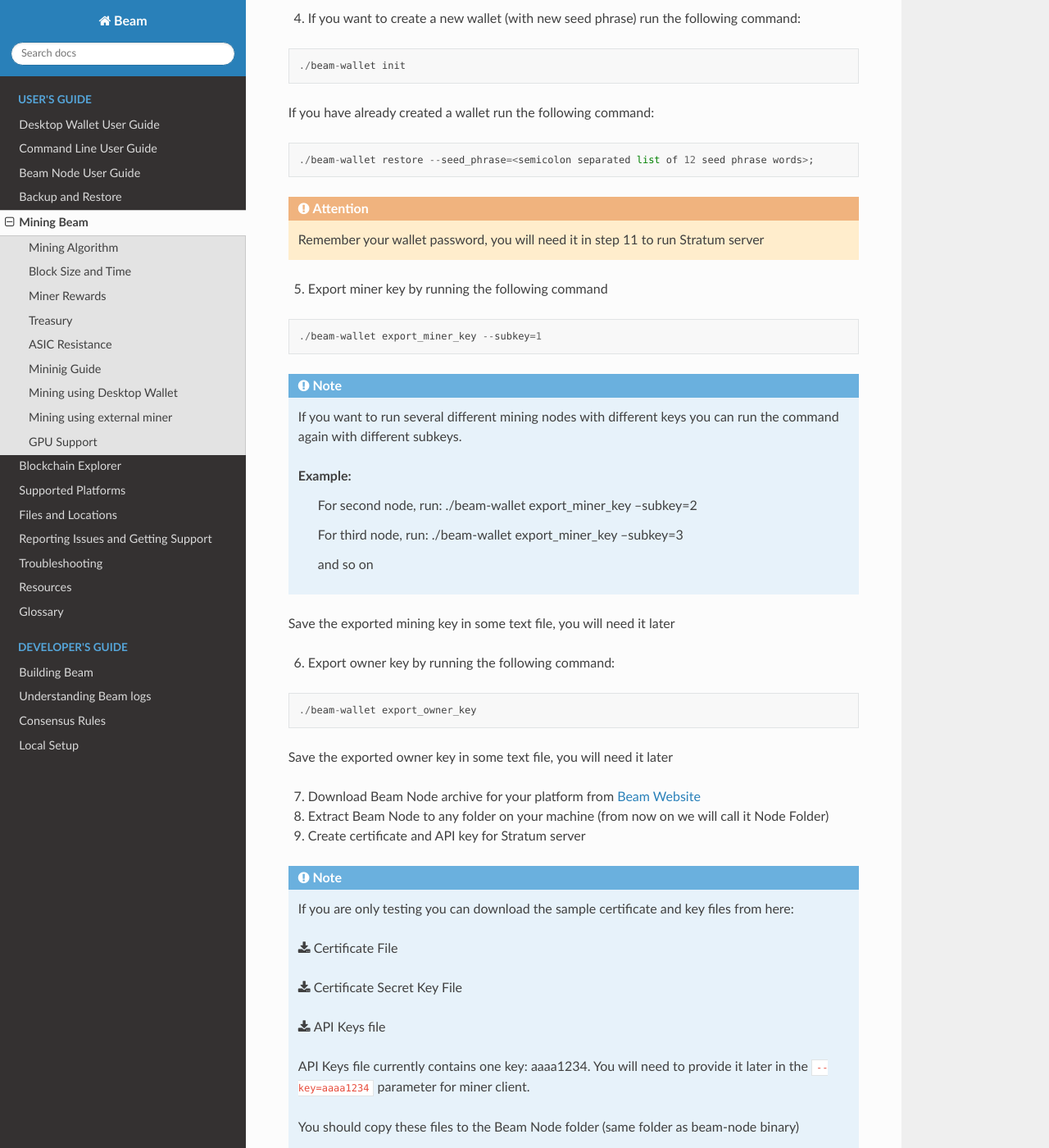
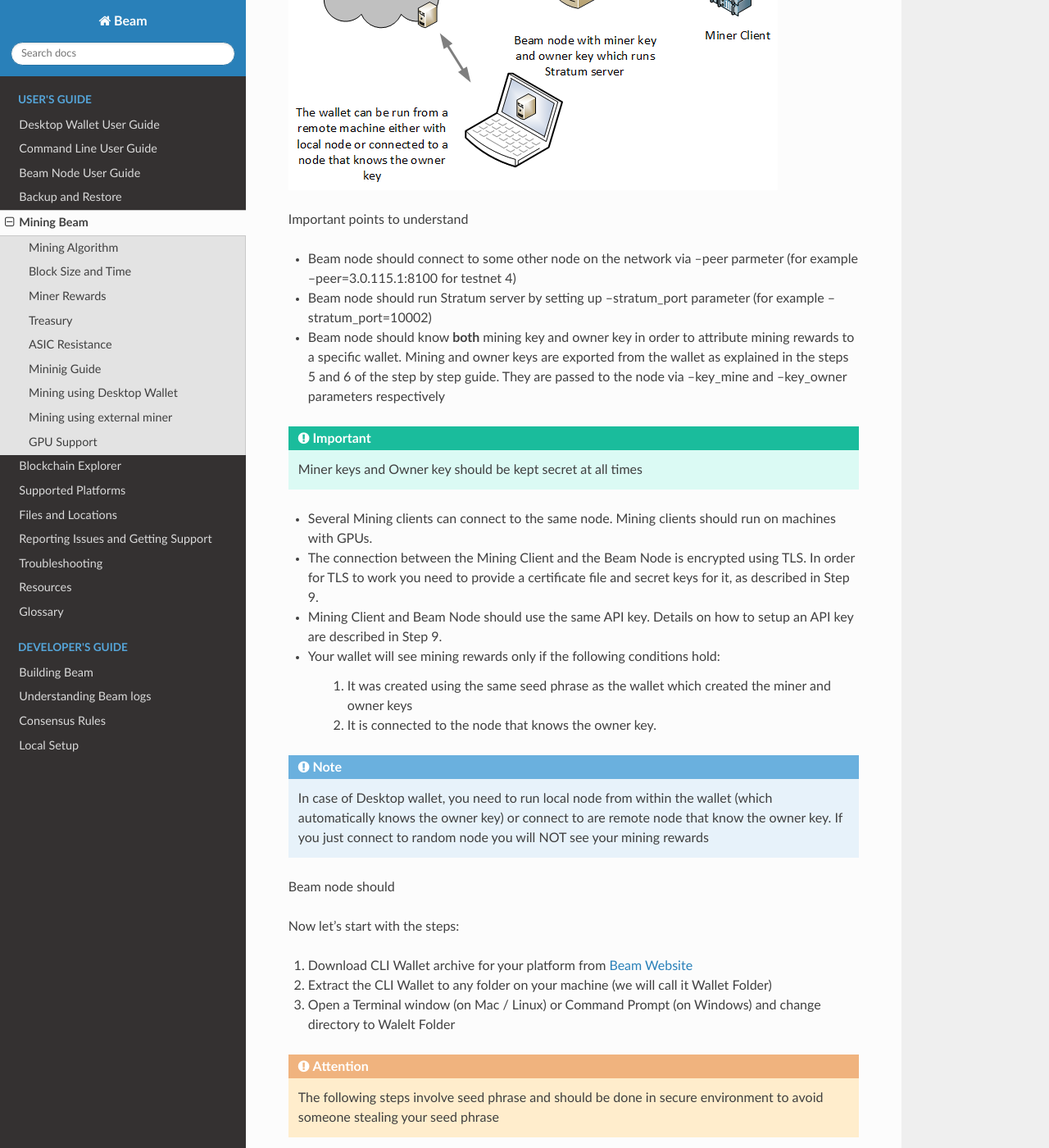
Before and after one commit to BeamMW/beam-docs, a Sphinx documentation site: the page built from source/rtd_pages/user_mining_beam.rst, in a window 1280 px wide and 1400 px high, scrolled down 2777 px. Shown: the whole window at 82% size. Built offline with Sphinx 7.4.7 and the Read the Docs theme 2.0.0, drawn with Linux system fonts in a browser that asks for light colours; the version number could not be read and is left out; some of the changed text lies outside the part shown.

Commit message:
Mining guide updated

```diff
--- a/source/rtd_pages/user_mining_beam.rst
+++ b/source/rtd_pages/user_mining_beam.rst
@@ -87,6 +87,40 @@
 
 This is a step by step guide on how to setup mining using stand alone Beam Node with Stratum Server and a mining client.
 
+Before you start with the steps, please review the sample Mining Architecture
+
+.. figure:: images/mining_archtecture.png
+   :alt: Mining Archtecture
+
+
+Important points to understand
+
+* Beam node should connect to some other node on the network via --peer parmeter (for example --peer=3.0.115.1:8100 for testnet 4)
+
+* Beam node should run Stratum server by setting up --stratum_port parameter (for example --stratum_port=10002)
+
+* Beam node should know **both** mining key and owner key in order to attribute mining rewards to a specific wallet. Mining and owner keys are exported from the wallet as explained in the steps 5 and 6 of the step by step guide. They are passed to the node via --key_mine and --key_owner parameters respectively
+
+.. important:: Miner keys and Owner key should be kept secret at all times
+
+* Several Mining clients can connect to the same node. Mining clients should run on machines with GPUs.
+
+* The connection between the Mining Client and the Beam Node is encrypted using TLS. In order for TLS to work you need to provide a certificate file and secret keys for it, as described in Step 9.
+
+* Mining Client and Beam Node should use the same API key. Details on how to setup an API key are described in Step 9.
+
+* Your wallet will see mining rewards only if the following conditions hold:
+
+	1. It was created using the same seed phrase as the wallet which created the miner and owner keys
+	2. It is connected to the node that knows the owner key.
+
+.. note:: In case of Desktop wallet, you need to run local node from within the wallet (which automatically knows the owner key) or connect to are remote node that know the owner key. If you just connect to random node you will NOT see your mining rewards
+
+Beam node should
+
+
+Now let's start with the steps:
+
 1. Download CLI Wallet archive for your platform from `Beam Website <https://beam.mw/downloads>`_
 
 2. Extract the CLI Wallet to any folder on your machine (we will call it Wallet Folder)
@@ -112,6 +146,9 @@
 
 5. Export miner key by running the following command
 
+
+.. warning:: Mining key should be kept **secret**. Never send it or show it to anyone.
+
 ::
 
     ./beam-wallet export_miner_key --subkey=1
@@ -131,6 +168,8 @@
 Save the exported mining key in some text file, you will need it later
 
 6. Export owner key by running the following command:
+
+.. warning:: Owner key should be kept **secret**. Never send it or show it to anyone.
 
 ::
 
```
Also changed, not shown: source/rtd_pages/dev_understanding_logs.rst (+38 -3 lines), source/rtd_pages/images/mining_archtecture.png (added).
